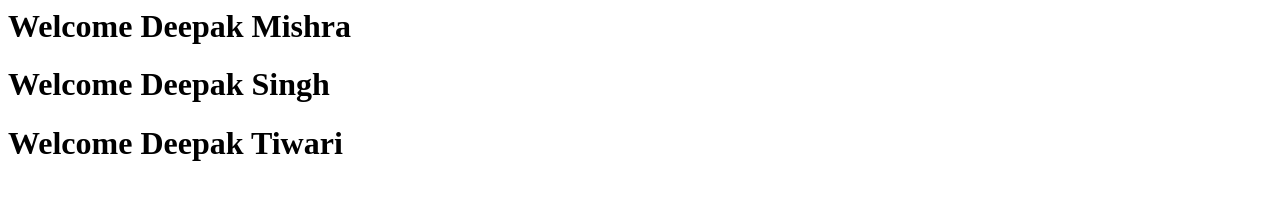
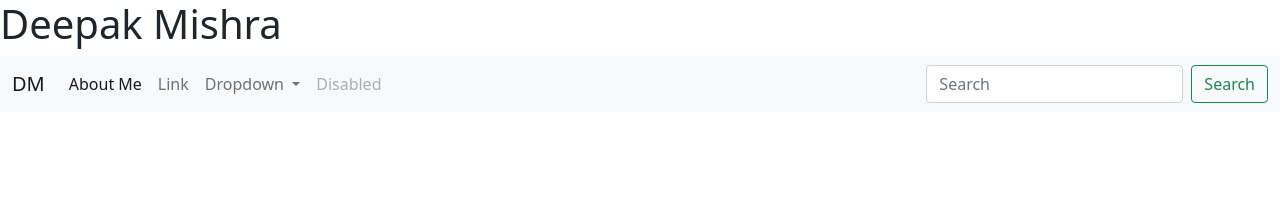
Before and after one commit to dipk-mish7/my-portfolio, a plain HTML site: page index.html in a window 1280 px wide. Drawn offline with nearby package versions, Linux system fonts and the light colour scheme.

Commit message:
fixed index.html

```diff
--- a/index.html
+++ b/index.html
@@ -1,3 +1,57 @@
-<h1> Welcome Deepak Mishra</h1>
-<h1> Welcome Deepak Singh</h1>
-<h1> Welcome Deepak Tiwari</h1>
+<!doctype html>
+<html lang="en">
+  <head>
+    <!-- Required meta tags -->
+    <meta charset="utf-8">
+    <meta name="viewport" content="width=device-width, initial-scale=1">
+
+    <!-- Bootstrap CSS -->
+    <link href="https://cdn.jsdelivr.net/npm/bootstrap@5.1.0/dist/css/bootstrap.min.css" rel="stylesheet" integrity="sha384-KyZXEAg3QhqLMpG8r+8fhAXLRk2vvoC2f3B09zVXn8CA5QIVfZOJ3BCsw2P0p/We" crossorigin="anonymous">
+
+    <title>Deepak Mishra</title>
+  </head>
+  <body>
+ <div>
+
+    <h1>Deepak Mishra</h1>
+
+    <nav class="navbar navbar-expand-lg navbar-light bg-light">
+        <div class="container-fluid">
+          <a class="navbar-brand" href="#">DM</a>
+          <button class="navbar-toggler" type="button" data-bs-toggle="collapse" data-bs-target="#navbarSupportedContent" aria-controls="navbarSupportedContent" aria-expanded="false" aria-label="Toggle navigation">
+            <span class="navbar-toggler-icon"></span>
+          </button>
+          <div class="collapse navbar-collapse" id="navbarSupportedContent">
+            <ul class="navbar-nav me-auto mb-2 mb-lg-0">
+              <li class="nav-item">
+                <a class="nav-link active" aria-current="page" href="#">About Me</a>
+              </li>
+              <li class="nav-item">
+                <a class="nav-link" href="#">Link</a>
+              </li>
+              <li class="nav-item dropdown">
+                <a class="nav-link dropdown-toggle" href="#" id="navbarDropdown" role="button" data-bs-toggle="dropdown" aria-expanded="true">
+                  Dropdown
+                </a>
+                <ul class="dropdown-menu" aria-labelledby="navbarDropdown">
+                  <li><a class="dropdown-item" href="#">Action</a></li>
+                  <li><a class="dropdown-item" href="#">Another action</a></li>
+                  <li><hr class="dropdown-divider"></li>
+                  <li><a class="dropdown-item" href="#">Something else here</a></li>
+                </ul>
+              </li>
+              <li class="nav-item">
+                <a class="nav-link disabled" href="#" tabindex="-1" aria-disabled="true">Disabled</a>
+              </li>
+            </ul>
+            <form class="d-flex">
+              <input class="form-control me-2" type="search" placeholder="Search" aria-label="Search">
+              <button class="btn btn-outline-success" type="submit">Search</button>
+            </form>
+          </div>
+        </div>
+      </nav>
+
+ </div>
+  </body>
+</html>
```
